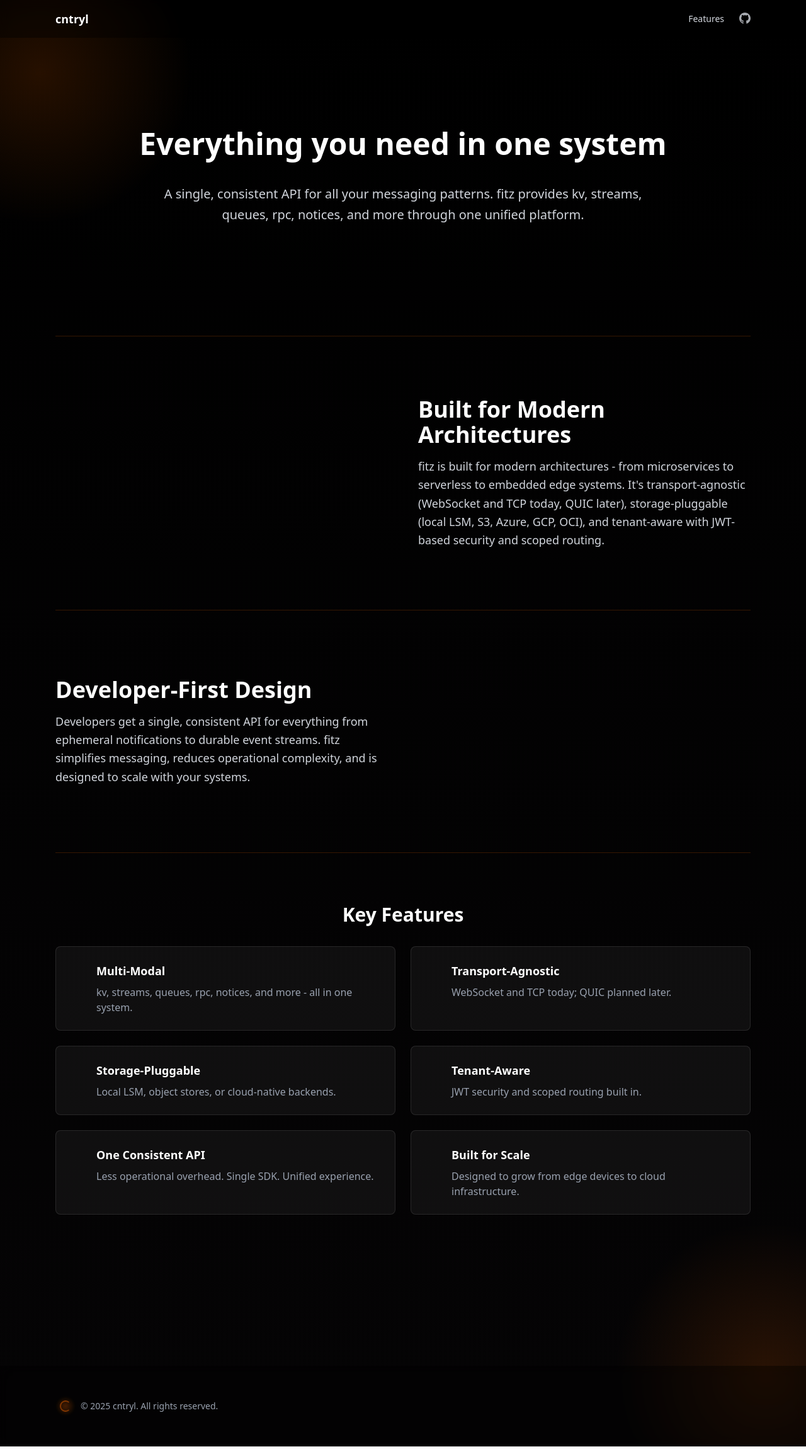
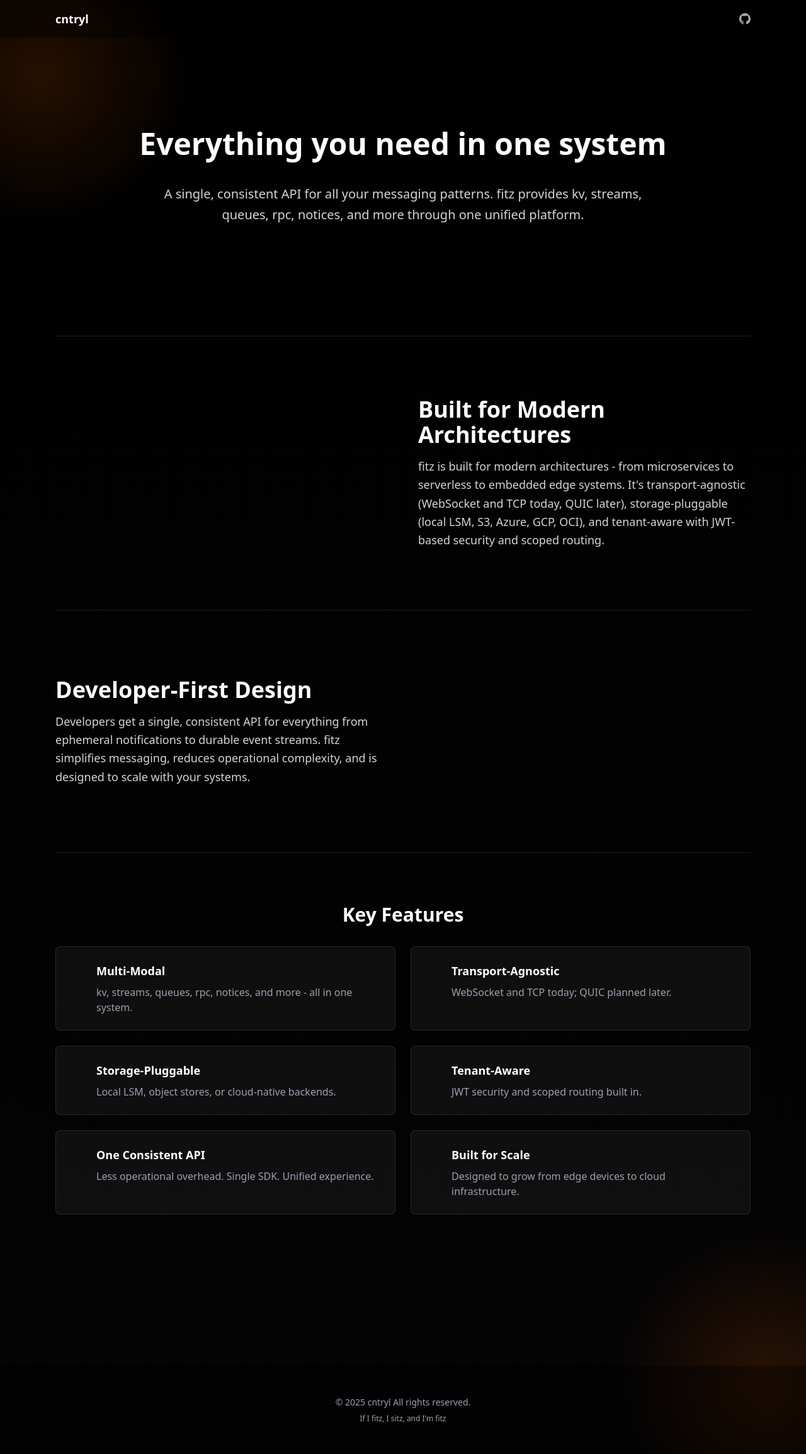
Before and after one commit to cntryl/website, an Astro site: page /features in a window 1280 px wide. Shown: the whole page at 63% size. Built offline with nearby package versions, Linux system fonts and the light colour scheme; Astro itself is replaced by a stand-in of ours; some icons are missing.

Commit message:
a little polish

```diff
--- a/src/layouts/Layout.astro
+++ b/src/layouts/Layout.astro
@@ -9,7 +9,7 @@ import "../styles/global.css";
     <meta charset="utf-8" />
     <meta name="viewport" content="width=device-width, initial-scale=1.0" />
     <title>{title ? `${title}` : "cntryl"}</title>
-  <link rel="icon" href="/logo.svg" />
+    <link rel="icon" href="/logo.svg" />
   </head>
   <body class="min-h-screen text-gray-100 flex flex-col">
     <header class="bg-black/40 backdrop-blur-sm sticky top-0 z-50">
@@ -23,13 +23,6 @@ import "../styles/global.css";
         </a>
         <nav>
           <ul class="flex gap-6 text-sm">
-            <li>
-              <a
-                href="/features"
-                class="text-gray-300 hover:text-white transition-colors"
-                >Features</a
-              >
-            </li>
             <li>
               <a
                 href="https://github.com/cntryl"
@@ -62,15 +55,13 @@ import "../styles/global.css";
 
     <footer class="bg-black/40 backdrop-blur-sm mt-20">
       <div class="max-w-6xl mx-auto px-6 py-12">
-        <div
-          class="flex flex-col md:flex-row justify-between items-center gap-6"
-        >
-          <div class="flex items-center gap-2">
-            <img src="/logo.svg" alt="cntryl" class="h-8 w-8 opacity-50" />
-            <span class="text-sm text-gray-400"
-              >© {new Date().getFullYear()} cntryl. All rights reserved.</span
-            >
-          </div>
+        <div class="flex flex-col items-center gap-2 text-center">
+          <span class="text-sm text-gray-400">
+            &copy; {new Date().getFullYear()} cntryl All rights reserved.
+          </span>
+          <span class="text-xs text-gray-400">
+            If I fitz, I sitz, and I'm fitz
+          </span>
         </div>
       </div>
     </footer>
--- a/src/pages/features.astro
+++ b/src/pages/features.astro
@@ -3,7 +3,9 @@ import Layout from "../layouts/Layout.astro";
 import { Icon } from "astro-icon/components";
 ---
 
-<Layout title="Cntryl/fitz - If I fitz, I sitz, and I'm fitz">
+<Layout
+  title="Cntryl/fitz - More than a broker, the foundation of connected systems"
+>
   <div class="max-w-6xl mx-auto px-6 py-16 md:py-24">
     <!-- Hero Section -->
     <div class="mb-32 text-center py-12">
--- a/src/pages/index.astro
+++ b/src/pages/index.astro
@@ -3,7 +3,7 @@ import Layout from "../layouts/Layout.astro";
 import { Icon } from "astro-icon/components";
 ---
 
-<Layout title="Cntryl/fitz - If I fitz, I sitz, and I'm fitz">
+<Layout title="Cntryl/fitz - The fabric of distributed systems">
   <!-- Hero Section -->
   <div class="flex items-center justify-center min-h-[calc(100vh-300px)]">
     <section class="text-center px-6 max-w-4xl mx-auto">
```
